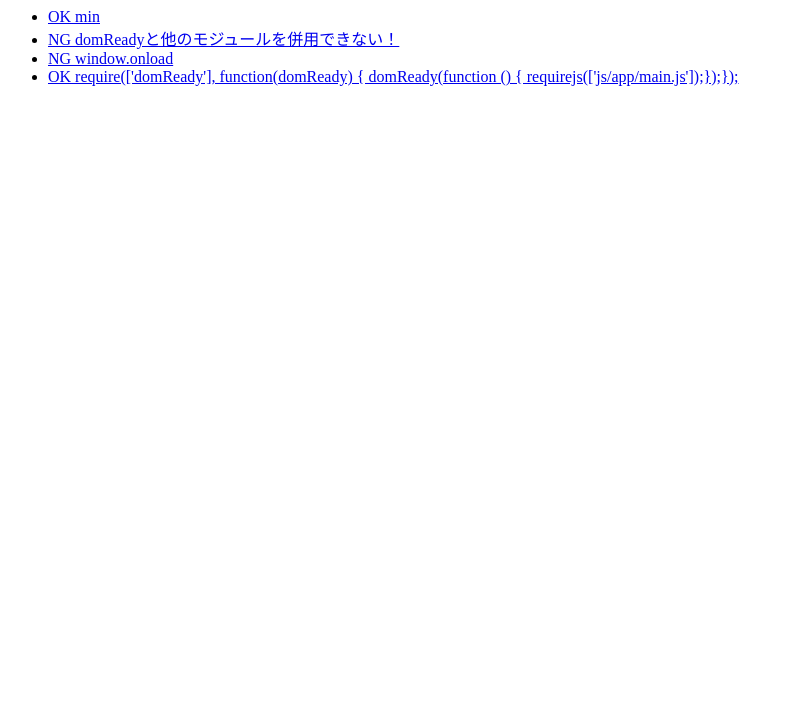
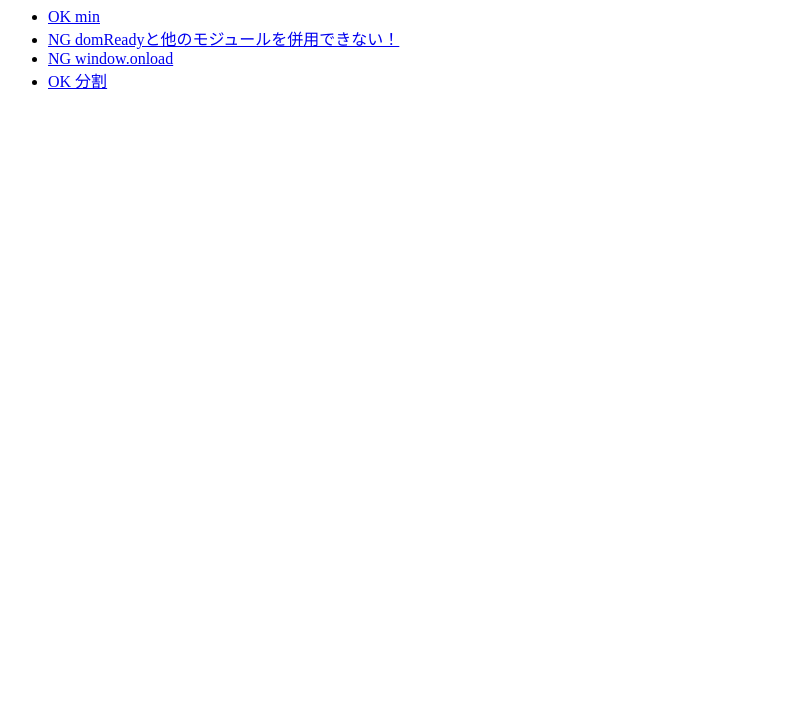
Before and after one commit to ytyaru/JS.require.plugin.domReady.20180811100000, a plain HTML site: page index.html in a window 1280 px wide. Shown: the part 81-800 px from the top of the page, without its empty margins (0-793 px from the left). Drawn offline with Linux system fonts and the light colour scheme.

Commit message:
見出し修正

```diff
--- a/index.html
+++ b/index.html
@@ -10,7 +10,7 @@
     <li><a href="src/0/index.html">OK min</a></li>
     <li><a href="src/1/index.html">NG domReadyと他のモジュールを併用できない！</a></li>
     <li><a href="src/2/index.html">NG window.onload</a></li>
-    <li><a href="src/3/index.html">OK require(['domReady'], function(domReady) { domReady(function () { requirejs(['js/app/main.js']);});});</a></li>
+    <li><a href="src/3/index.html">OK 分割</a></li>
     </ul>
 </body>
 </html>
```
